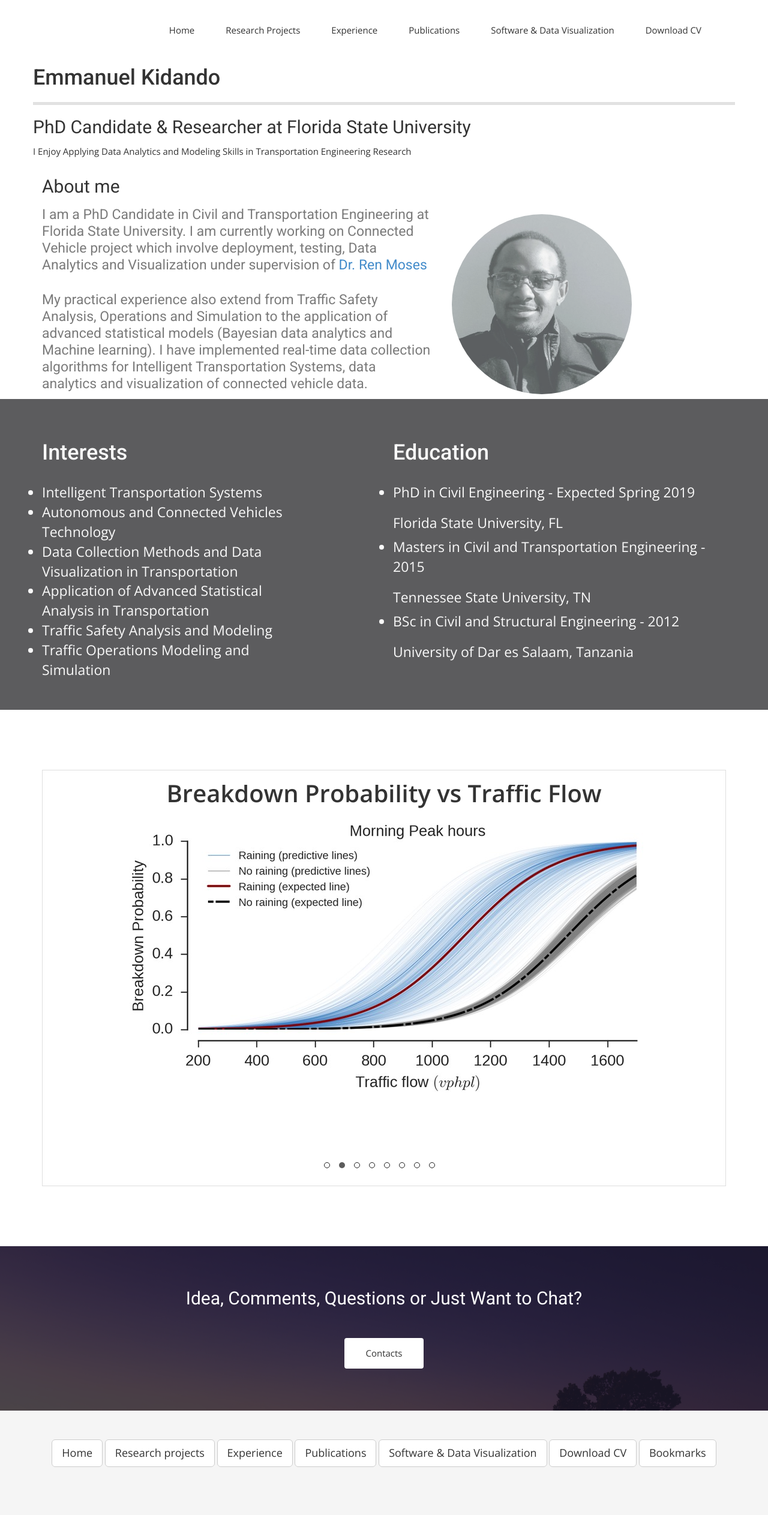
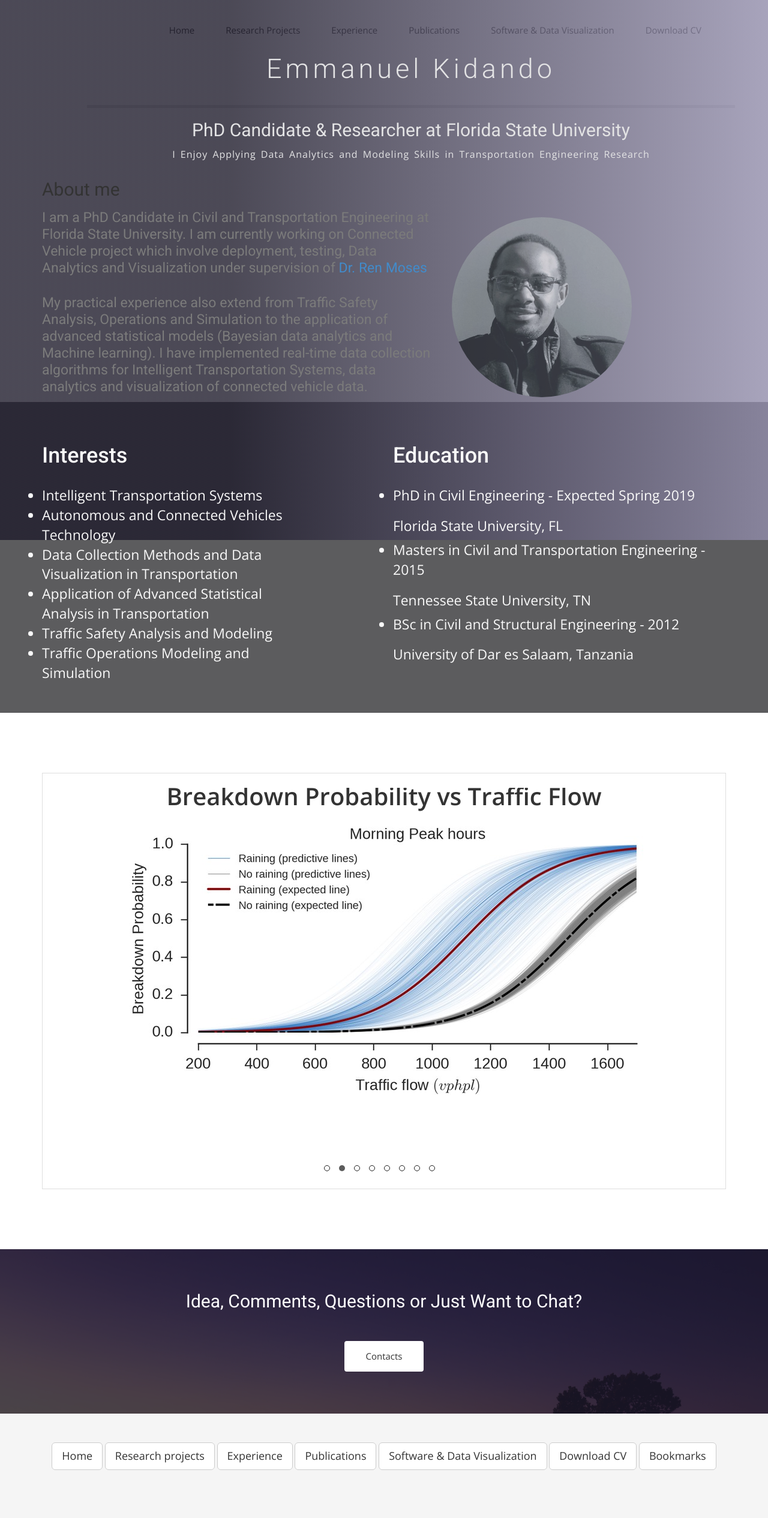
Before and after one commit to ekidando/Emma, a Jekyll site: the page built from index.html, in a window 1280 px wide. Shown: the whole page at 60% size. Built offline with Jekyll 4.4.1, drawn with Linux system fonts in a browser that asks for light colours; nearby versions of some CDN libraries; some web fonts are replaced.

Commit message:
Update index.html

```diff
--- a/index.html
+++ b/index.html
@@ -5,7 +5,7 @@ permalink: /
 published: true
 ---
 <!-- Slider Start -->
-<section id="mainpag">
+<section id="mainpag-header">
   <div class="container">
     <div class="row">
 
```
